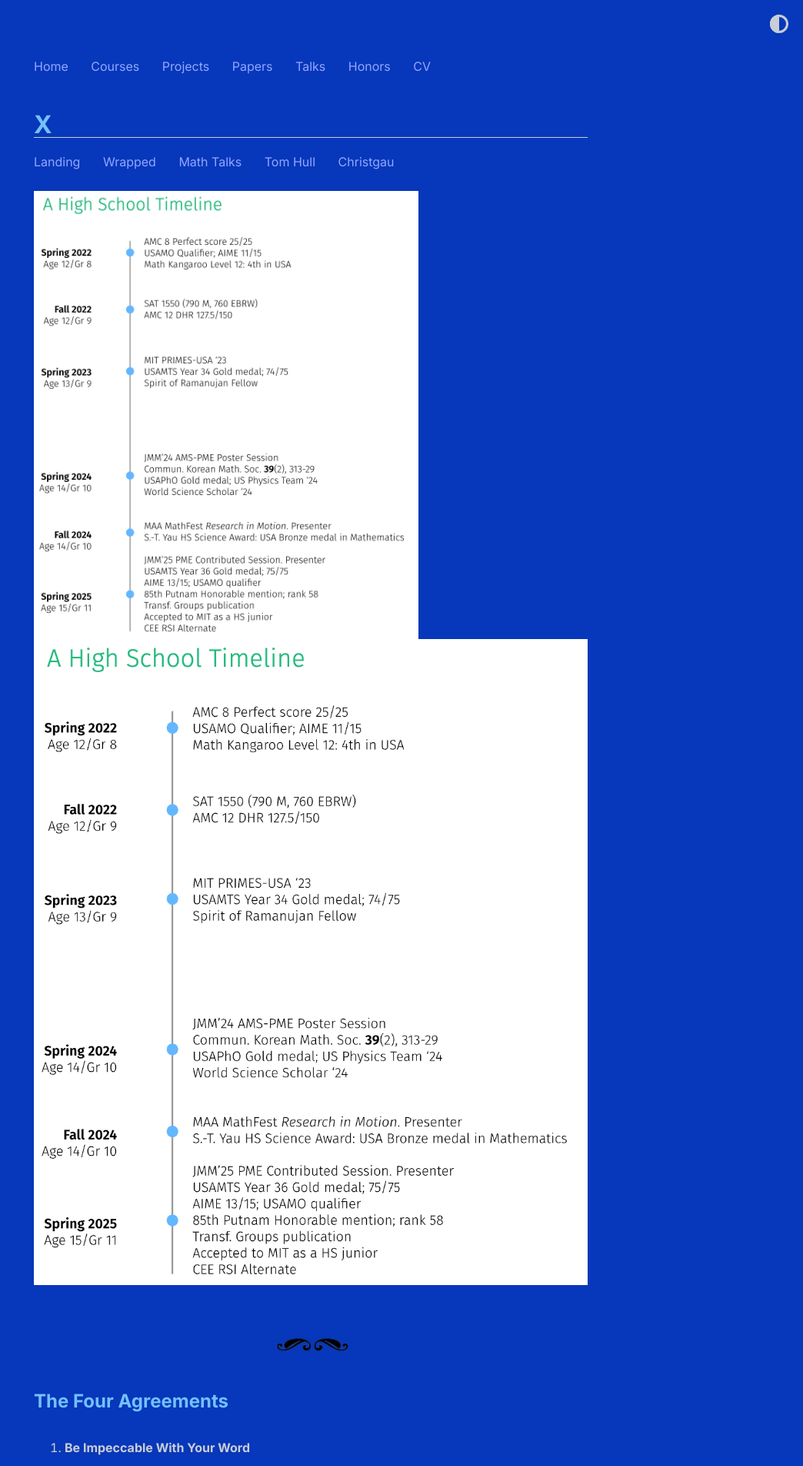
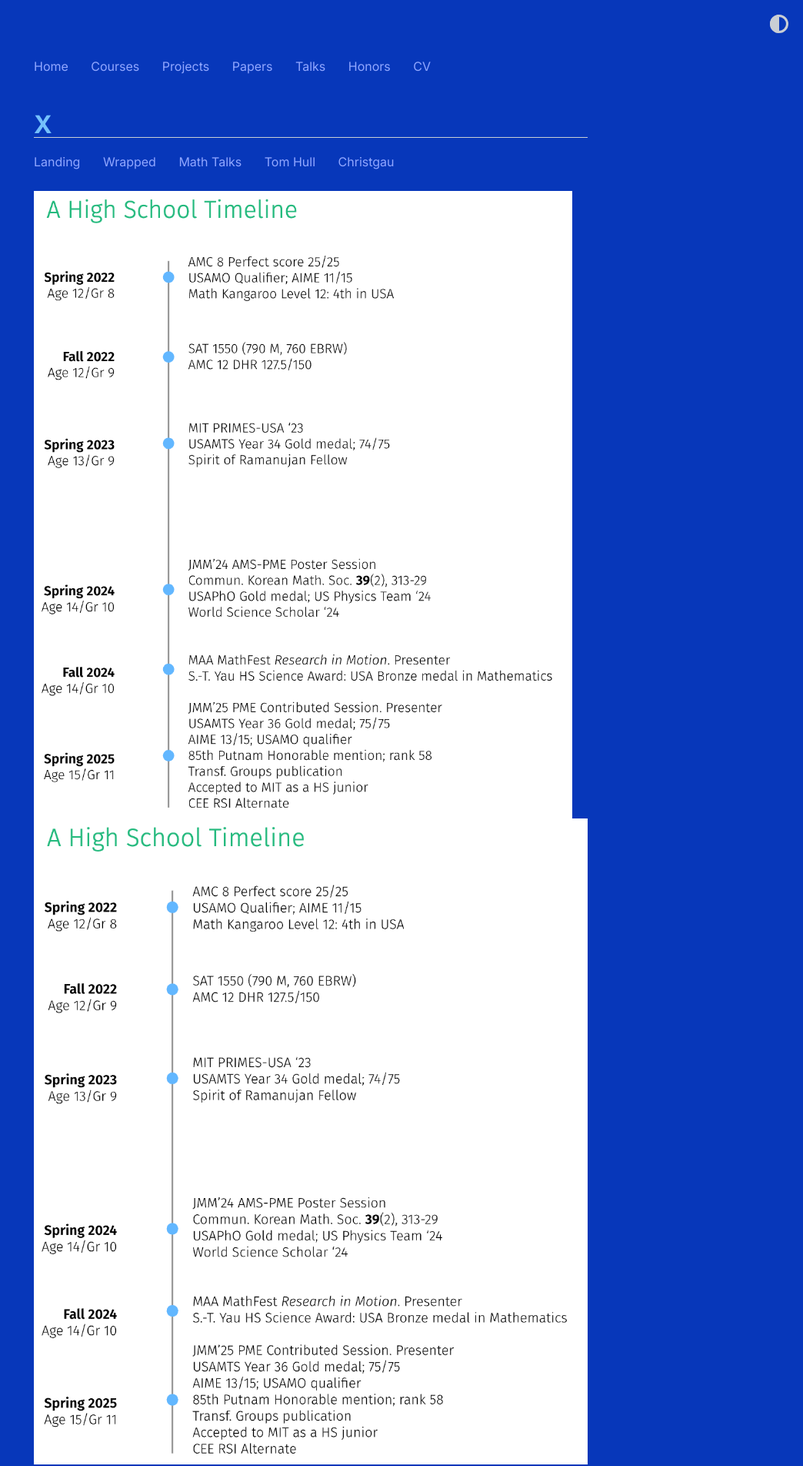
Before and after one commit to shihankanungo/shihankanungo.github.io, a Jekyll site: the page built from x.md, in a window 1280 px wide. Shown: the top 1904 px of the page at 77% size, without its empty margins (236-1280 px from the left). Built offline with Jekyll 4.4.1, drawn with Linux system fonts in a browser that asks for light colours.

Commit message:
Update x.md

```diff
--- a/x.md
+++ b/x.md
@@ -3,7 +3,7 @@
 title: X
 ---
 
-<img align="left" src="images/timeline.png" alt="HS timelines" width="500">
+<img align="left" src="images/timeline.png" alt="HS timelines" width="700">
 
 ![HS timelines](images/timeline.png)
 
```
